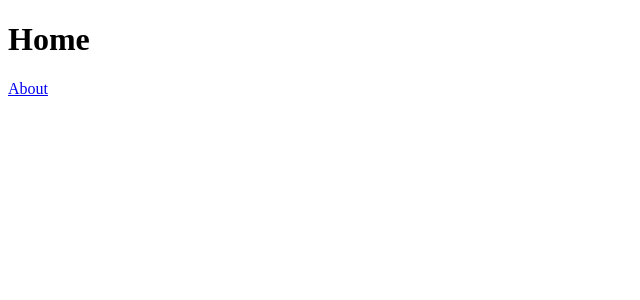
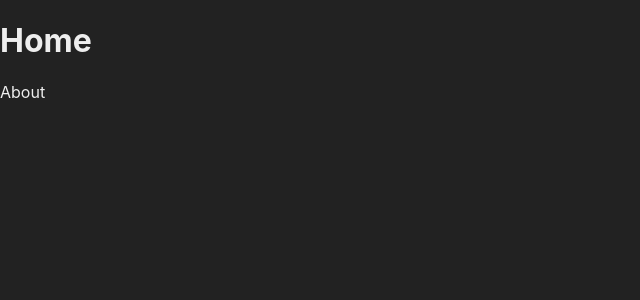
Before and after one commit to Andreas-Ziegler22/andreas-ziegler, a Next.js app: page / in a window 1280 px wide. Shown: the top 300 px of the page, without its empty margins (0-640 px from the left). Built offline with nearby package versions, Linux system fonts and the light colour scheme.

Commit message:
defined myApp

```diff
--- /dev/null
+++ b/src/pages/_app.jsx
@@ -0,0 +1,7 @@
+import "../styles/globals.css";
+
+function MyApp({ Component, pageProps }) {
+  return <Component {...pageProps} />;
+}
+
+export default MyApp;
--- /dev/null
+++ b/src/styles/globals.css
@@ -0,0 +1,28 @@
+html,
+body {
+  background-color: #222;
+  color: #eee;
+  padding: 0;
+  margin: 0;
+  font-family: -apple-system, BlinkMacSystemFont, Segoe UI, Roboto, Oxygen,
+    Ubuntu, Cantarell, Fira Sans, Droid Sans, Helvetica Neue, sans-serif;
+}
+
+a {
+  color: inherit;
+  text-decoration: none;
+}
+
+* {
+  box-sizing: border-box;
+}
+
+@media (prefers-color-scheme: dark) {
+  html {
+    color-scheme: dark;
+  }
+  body {
+    color: white;
+    background: #222;
+  }
+}
```
